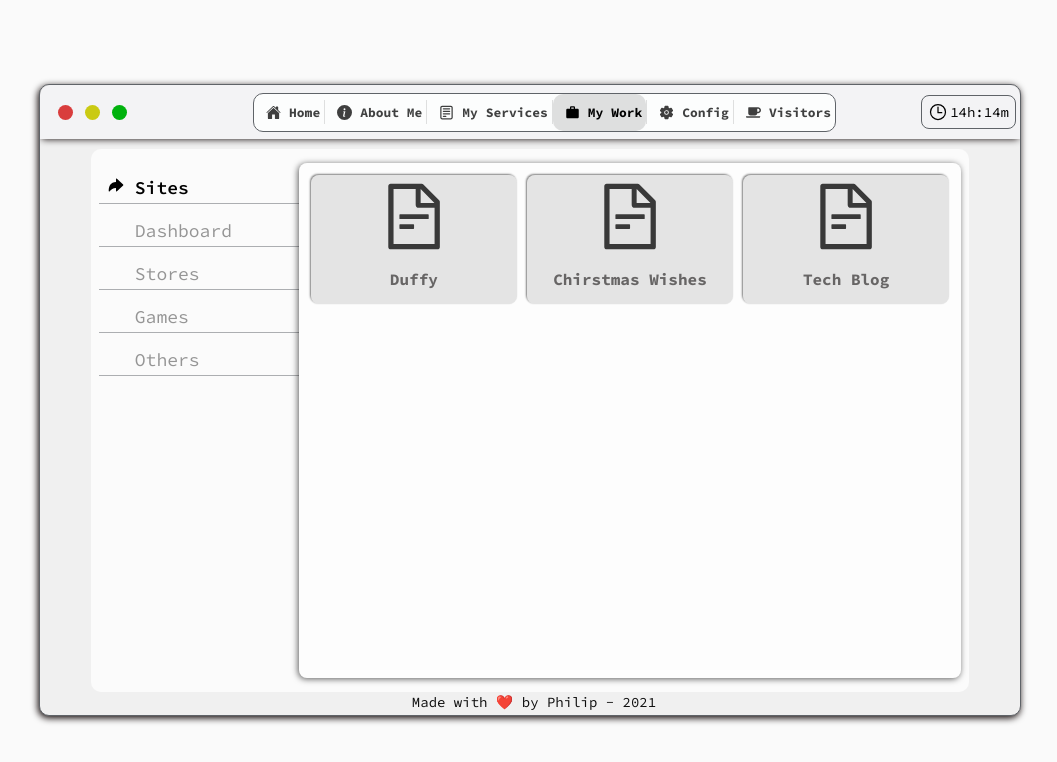
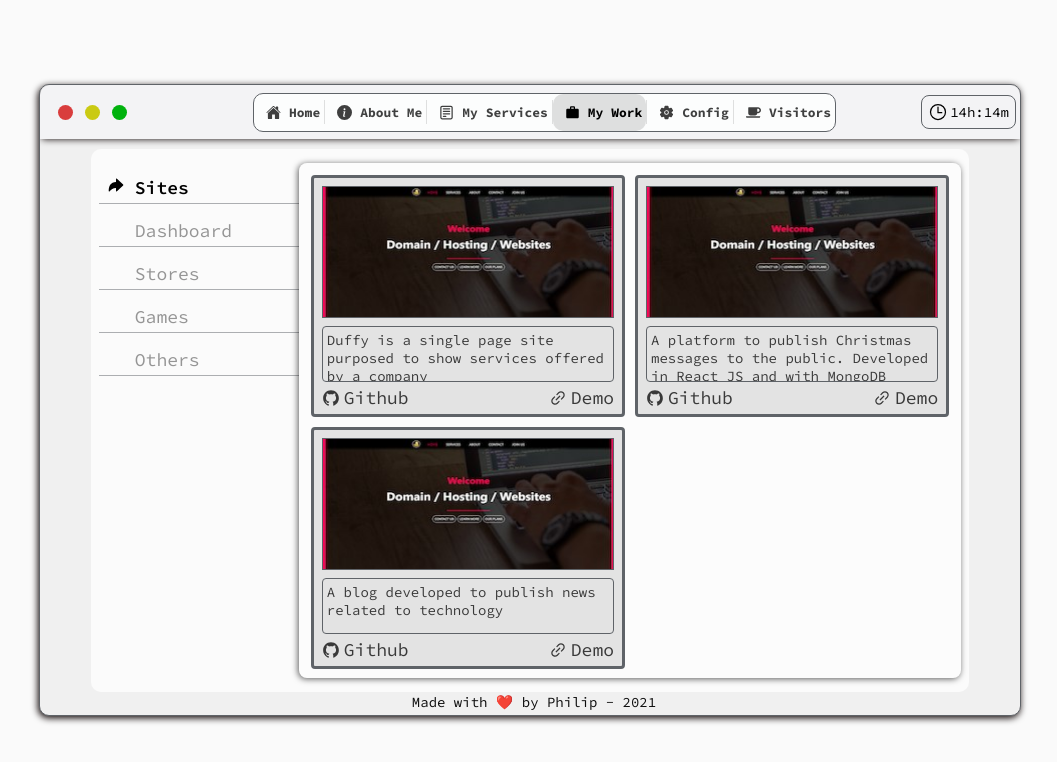
Before and after one commit to felipey2010/portfolio-2021, a React (Create React App) app: page /work in a window 1280 px wide. Shown: the top 762 px of the page, without its empty margins (110-1167 px from the left). Built offline with nearby package versions, Linux system fonts and the light colour scheme.

Commit message:
changed working page

```diff
--- /dev/null
+++ b/src/components/Project.js
@@ -0,0 +1,40 @@
+import logo from "../images/project.jpg";
+import { AiFillGithub, AiOutlineLink } from "react-icons/ai";
+
+export default function Project({ name, description, demo, gitURL }) {
+  return (
+    <div className="project-container">
+      <div className="image-section">
+        <img src={logo} alt="project" />
+        <div className="text-overlay">
+          <h6 className="text-overlay-text">{name}</h6>
+        </div>
+      </div>
+      <div className="description-section">
+        <p className="description-section-p">{description}</p>
+      </div>
+      <div className="button-section">
+        {gitURL && (
+          <a
+            href={gitURL}
+            target="_blank"
+            rel="noreferrer noopener"
+            className="button-section-a">
+            <AiFillGithub />
+            <p className="button-section-p">Github</p>
+          </a>
+        )}
+        {demo && (
+          <a
+            href={demo}
+            target="_blank"
+            rel="noreferrer noopener"
+            className="button-section-a">
+            <AiOutlineLink />
+            <p className="button-section-p">Demo</p>
+          </a>
+        )}
+      </div>
+    </div>
+  );
+}
--- a/src/pages/NavPages/Work/submenus/Blogs.js
+++ b/src/pages/NavPages/Work/submenus/Blogs.js
@@ -1,10 +1,10 @@
 import { useContext } from "react";
-import Folder from "../../../../components/folderWithName";
+import Project from "../../../../components/Project";
 import { AppContext } from "../../../../utils/AppContext";
 
 export default function Blogs() {
   const blogs = ["Duffy", "Chirstmas Wishes", "Tech Blog"];
-  const links = [
+  const DemoLink = [
     "https://duffy-services.vercel.app/",
     "https://send-wishes.herokuapp.com/",
     "https://tech-blog-chi.vercel.app/",
@@ -25,15 +25,21 @@ export default function Blogs() {
       "A blog developed to publish news related to technology",
     ];
   }
+  const GithubLink = [
+    "https://github.com/felipey2010/duffy-services.git",
+    "https://github.com/felipey2010/send_wishes_frontend.git",
+    "https://github.com/felipey2010/frontend_trabalho_final.git",
+  ];
 
   return (
     <div className="blog-container">
       {blogs.map((blog, index) => {
         return (
-          <Folder
+          <Project
             name={blog}
             description={ProjectDescription[index]}
-            link={links[index]}
+            demo={DemoLink[index]}
+            gitURL={GithubLink[index]}
             key={index}
           />
         );
--- a/src/pages/NavPages/Work/submenus/Dashboard.js
+++ b/src/pages/NavPages/Work/submenus/Dashboard.js
@@ -1,11 +1,11 @@
 // import { useState } from "react";
-import Folder from "../../../../components/folderWithName";
+import Project from "../../../../components/Project";
 import { useContext } from "react";
 import { AppContext } from "../../../../utils/AppContext";
 
 export default function Dashboard() {
   const dashboard = ["Test Dashboard"];
-  const links = ["https://dashboard-ibg.vercel.app/"];
+  const DemoLink = ["https://dashboard-ibg.vercel.app/"];
 
   const { language } = useContext(AppContext);
 
@@ -20,14 +20,17 @@ export default function Dashboard() {
     ];
   }
 
+  const GithubLink = ["https://github.com/felipey2010/frontend_ibg.git"];
+
   return (
     <div className="blog-container">
       {dashboard.map((dash, index) => {
         return (
-          <Folder
+          <Project
             name={dash}
             description={ProjectDescription[index]}
-            link={links[index]}
+            demo={DemoLink[index]}
+            gitURL={GithubLink[index]}
             key={index}
           />
         );
--- a/src/pages/NavPages/Work/submenus/Games.js
+++ b/src/pages/NavPages/Work/submenus/Games.js
@@ -1,11 +1,11 @@
 // import { useState } from "react";
-import Folder from "../../../../components/folderWithName";
+import Project from "../../../../components/Project";
 import { useContext } from "react";
 import { AppContext } from "../../../../utils/AppContext";
 
 export default function Dashboard() {
   const games = ["Math Game"];
-  const links = ["https://jogo-educativo.vercel.app/"];
+  const DemoLink = ["https://jogo-educativo.vercel.app/"];
 
   const { language } = useContext(AppContext);
 
@@ -20,14 +20,17 @@ export default function Dashboard() {
     ];
   }
 
+  const GithubLink = ["https://github.com/felipey2010/jogo-educativo.git"];
+
   return (
     <div className="blog-container">
       {games.map((game, index) => {
         return (
-          <Folder
+          <Project
             name={game}
             description={ProjectDescription[index]}
-            link={links[index]}
+            demo={DemoLink[index]}
+            gitURL={GithubLink[index]}
             key={index}
           />
         );
--- a/src/pages/NavPages/Work/submenus/Stores.js
+++ b/src/pages/NavPages/Work/submenus/Stores.js
@@ -1,10 +1,10 @@
-import Folder from "../../../../components/folderWithName";
+import Project from "../../../../components/Project";
 import { useContext } from "react";
 import { AppContext } from "../../../../utils/AppContext";
 
 export default function Dashboard() {
   const stores = ["Laptop Store"];
-  const links = ["https://wolves-notebooks.netlify.app/"];
+  const DemoLink = ["https://wolves-notebooks.netlify.app/"];
 
   const { language } = useContext(AppContext);
 
@@ -19,14 +19,19 @@ export default function Dashboard() {
     ];
   }
 
+  const GithubLink = [
+    "https://gitlab.com/grupo-b-proj-e-implementa-o-de-sistemas/sistema-web-notebook.git",
+  ];
+
   return (
     <div className="blog-container">
       {stores.map((store, index) => {
         return (
-          <Folder
+          <Project
             name={store}
             description={ProjectDescription[index]}
-            link={links[index]}
+            demo={DemoLink[index]}
+            gitURL={GithubLink[index]}
             key={index}
           />
         );
--- a/src/pages/NavPages/Work/submenus/others.js
+++ b/src/pages/NavPages/Work/submenus/others.js
@@ -1,5 +1,5 @@
 // import { useState } from "react";
-import Folder from "../../../../components/folderWithName";
+import Project from "../../../../components/Project";
 import { useContext } from "react";
 import { AppContext } from "../../../../utils/AppContext";
 
@@ -11,7 +11,7 @@ export default function Others() {
     "Google Clone",
     "Dashboard API",
   ];
-  const links = [
+  const DemoLink = [
     "https://contact-list-webapp.vercel.app/",
     "https://random-quote-web-app.vercel.app/",
     "https://game-of-thrones-web-app.vercel.app/",
@@ -40,14 +40,23 @@ export default function Others() {
     ];
   }
 
+  const GithubLink = [
+    "https://github.com/felipey2010/contact-list-app.git",
+    "https://github.com/felipey2010/random_quote_web_app.git",
+    "https://github.com/felipey2010/game_of_thrones_web_app.git",
+    "https://github.com/felipey2010/google-clone.git",
+    "",
+  ];
+
   return (
     <div className="blog-container">
       {others.map((other, index) => {
         return (
-          <Folder
+          <Project
             name={other}
             description={ProjectDescription[index]}
-            link={links[index]}
+            demo={DemoLink[index]}
+            gitURL={GithubLink[index]}
             key={index}
           />
         );
--- a/src/styles/WorkPage.css
+++ b/src/styles/WorkPage.css
@@ -10,10 +10,107 @@
 .blog-container {
   margin: 12px;
   display: grid;
-  grid-template-columns: 1fr 1fr 1fr;
+  grid-template-columns: 1fr 1fr;
   grid-template-rows: auto;
   column-gap: 10px;
   row-gap: 10px;
+}
+
+.project-container {
+  position: relative;
+  background-color: var(--folder-background);
+  border: 3px solid var(--border-color);
+  border-radius: 4px;
+  display: flex;
+  flex-direction: column;
+}
+
+.project-container .image-section {
+  height: 130px;
+  margin: 8px;
+  border: 1px solid var(--border-color);
+  overflow: hidden;
+  position: relative;
+}
+
+.project-container .image-section img {
+  width: 100%;
+  height: 100%;
+}
+
+.text-overlay {
+  width: 100%;
+  height: 0;
+  background-color: rgba(0, 0, 0, 0.7);
+  display: flex;
+  align-items: center;
+  justify-content: center;
+  transition: all 0.5s ease-in-out;
+  position: absolute;
+  top: 0;
+  right: 0;
+  left: 0;
+  bottom: 0;
+  z-index: 1;
+}
+
+.text-overlay-text {
+  color: #fff;
+  text-transform: uppercase;
+  font-size: 16px;
+  margin: 0;
+  display: none;
+}
+
+.project-container:hover .text-overlay {
+  height: 100%;
+}
+
+.project-container:hover .text-overlay-text {
+  display: block;
+}
+
+.description-section {
+  height: 54px;
+  overflow-y: auto;
+  margin: 0 8px;
+  border: 1px solid var(--border-color);
+  color: var(--color-normal);
+  border-radius: 4px;
+}
+
+.description-section::-webkit-scrollbar {
+  display: none;
+}
+
+.description-section-p {
+  font-size: 14px;
+  padding: 4px;
+  margin: 0;
+}
+
+.button-section {
+  height: 24px;
+  margin: 4px 8px;
+  display: flex;
+  align-items: center;
+  justify-content: space-between;
+}
+
+.button-section-a {
+  text-decoration: none;
+  display: flex;
+  align-items: center;
+  color: var(--color-normal);
+}
+
+.button-section-a:hover {
+  color: var(--text-color);
+}
+
+.button-section-p {
+  margin: 0;
+  padding-left: 4px;
 }
 
 .blog-item {
@@ -72,12 +169,6 @@
 
 @media (max-width: 650px) {
   .blog-container {
-    grid-template-columns: 1fr 1fr;
-  }
-}
-
-@media (max-width: 500px) {
-  .blog-container {
     grid-template-columns: 1fr;
   }
 }
--- a/src/styles/home.css
+++ b/src/styles/home.css
@@ -33,10 +33,10 @@
   width: 70%;
   border-radius: 50%;
   border: 5px solid var(--border-color);
-  filter: blur(3px) grayscale(1);
+  filter: blur(1px) grayscale(1);
   /* transition: all 0.15s ease-in-out; */
   transition: all 400ms cubic-bezier(0.5, 0, 0.5, 1), opacity 150ms linear;
-  opacity: 0.5;
+  opacity: 0.7;
 }
 
 .home-page-div .home-page-img:hover {
@@ -184,6 +184,8 @@
 
   .home-page-div .home-page-img {
     width: 50%;
+    filter: blur(0);
+    opacity: 0.8;
   }
 
   .home-page-h3 {
```
Also changed, not shown: src/images/project.PNG (added), src/images/project.jpg (added).
